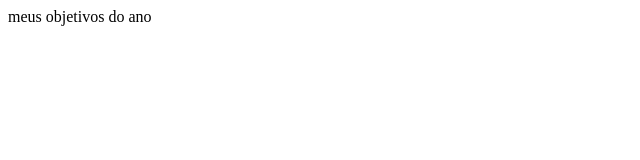
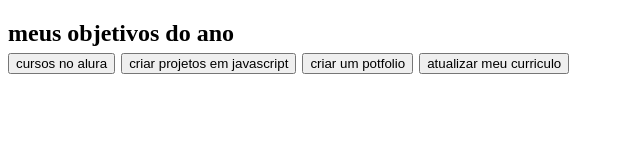
Before and after one commit to deyvissontkd/terceiro-ano, a plain HTML site: page index.html in a window 1280 px wide. Shown: the whole page, without its empty margins (0-640 px from the left). Drawn offline with Linux system fonts and the light colour scheme.

Commit message:
Add files via upload

```diff
--- a/index.html
+++ b/index.html
@@ -7,7 +7,11 @@
 </head>
 <body>
  <section class="conteudo-principal"></section>
- <h class="titulo conteudo-principal">meus objetivos do ano</h>
+ <h2 class="titulo-principal">meus objetivos do ano</h>
  <div class="botoes"></div>
-</body>
-</html>
+<button class="botao">cursos no alura</button>
+<button class="botao">criar projetos em javascript</button>
+<button class="botao">criar um potfolio</button>
+<button class="botao">atualizar meu curriculo</button>
+        </div>
+    </section>
--- a/style.css
+++ b/style.css
@@ -0,0 +1,3 @@
+:root{
+      --cor-de-fundo: #1E1E1E;
+}
```
